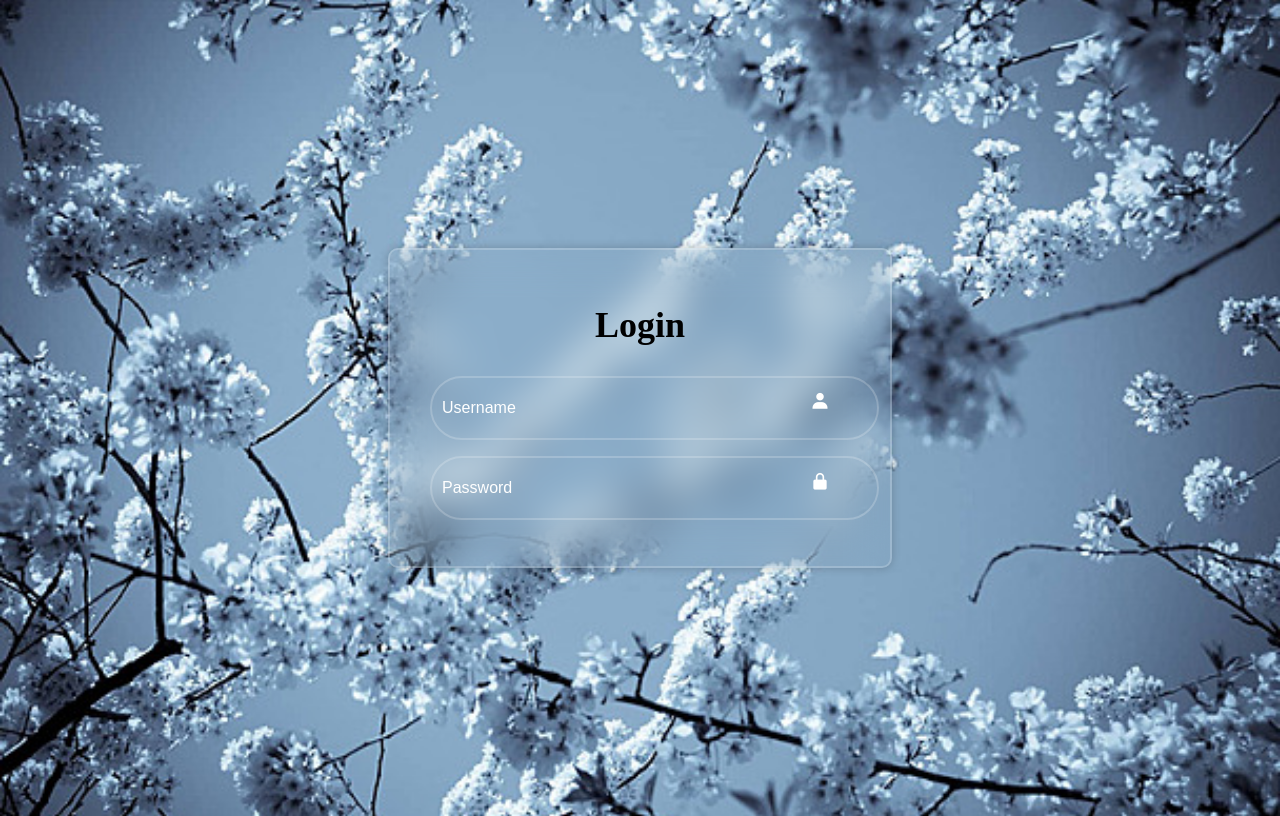
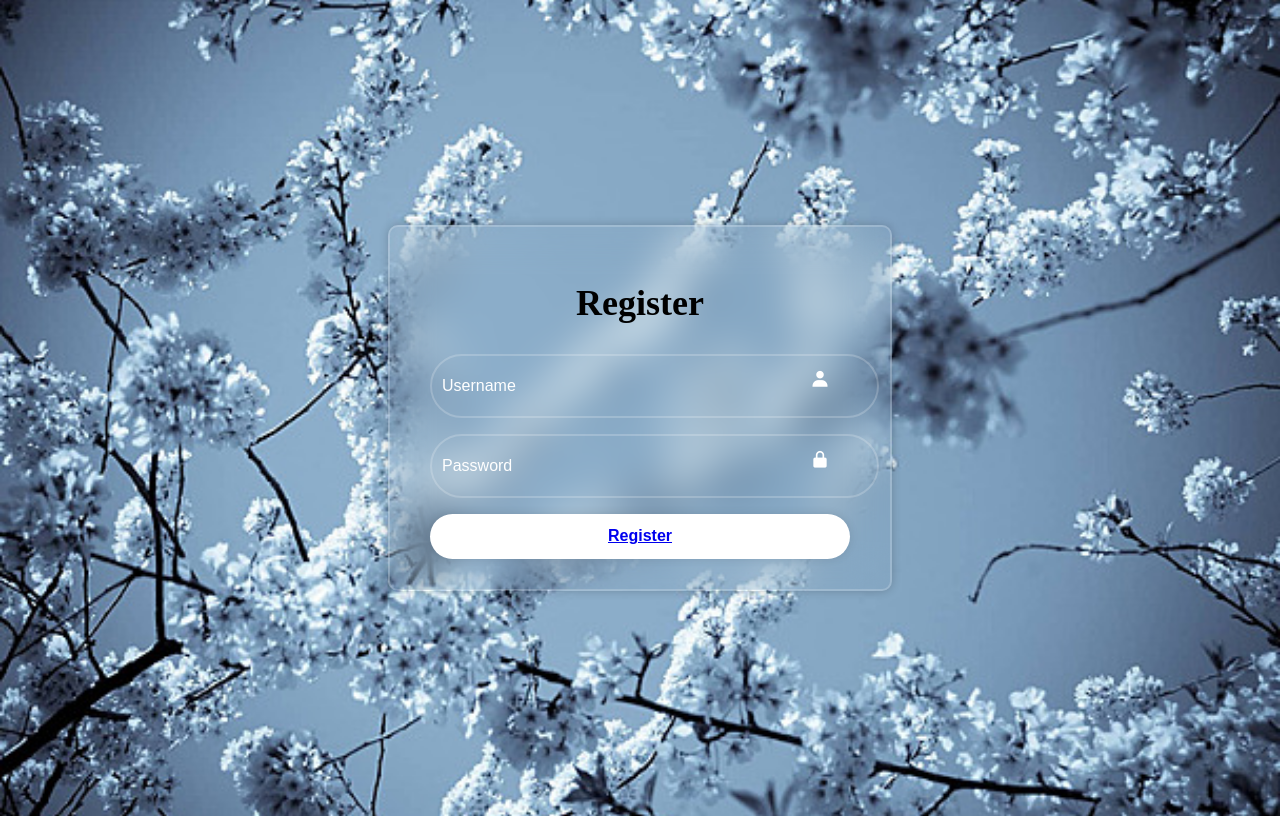
Before and after one commit to wy08-10/register, a plain HTML site: page index.html in a window 1280 px wide. Drawn offline with nearby package versions, Linux system fonts and the light colour scheme.

Commit message:
Update index.html

```diff
--- a/index.html
+++ b/index.html
@@ -13,7 +13,7 @@
 <body>
     <div class="wrapper">
         <form action="">
-            <h1>Login</h1>
+            <h1>Register</h1>
             <div class="input-box">
                 <input type="text" placeholder="Username" required>
                 <i class='bx bxs-user' ></i>
@@ -23,6 +23,9 @@
                 placeholder="Password" required>
                 <i class='bx bxs-lock-alt' ></i>
             </div>
+            <button type="submit" class="button">
+                <a href="https://wy08-10.github.io/login/#">Register</a>
+            </button>
         </form>
     </div>
 </body>
```
